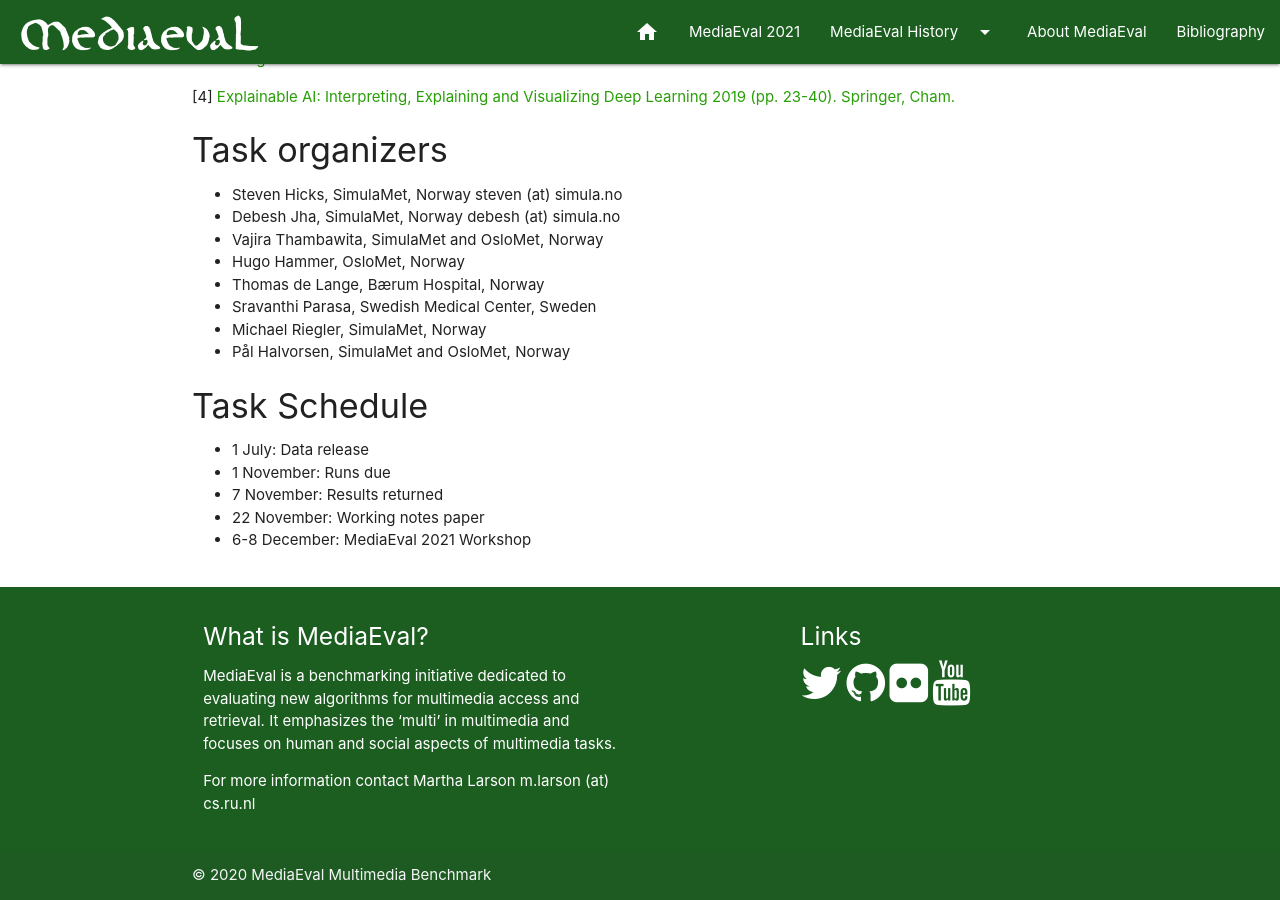
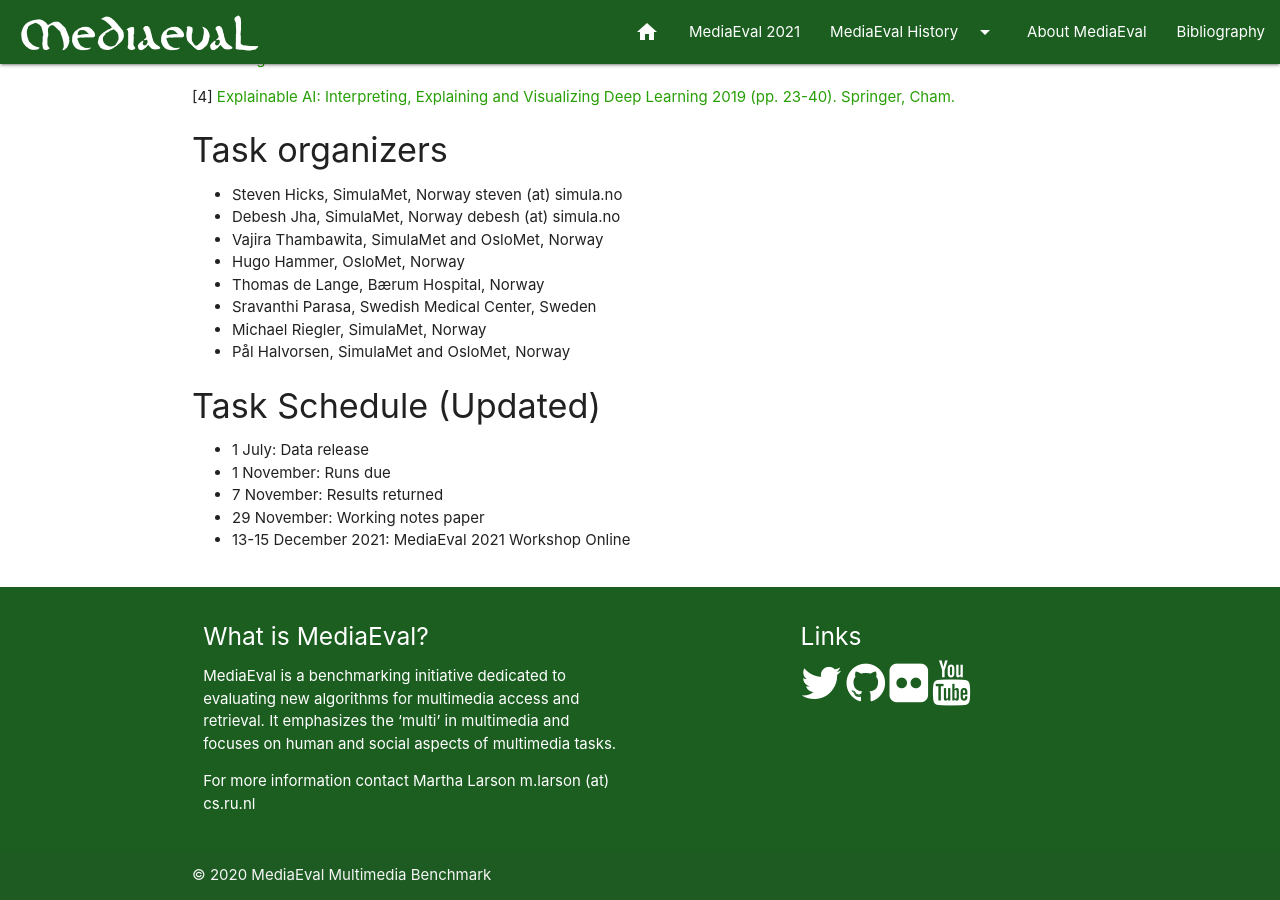
Before and after one commit to multimediaeval/multimediaeval.github.io, a Jekyll site: the page built from _editions/2021/tasks/medico.md, in a window 1280 px wide and 900 px high, scrolled down 2143 px. Built offline with Jekyll 4.4.1, drawn with Linux system fonts in a browser that asks for light colours.

Commit message:
Update medico.md

```diff
--- a/_editions/2021/tasks/medico.md
+++ b/_editions/2021/tasks/medico.md
@@ -72,9 +72,9 @@
 * Michael Riegler, SimulaMet, Norway
 * Pål Halvorsen, SimulaMet and OsloMet, Norway
 
-#### Task Schedule
+#### Task Schedule (Updated)
 * 1 July: Data release <!-- # Replace XX with your date. We suggest setting the date in June-July-->
 * 1 November: Runs due <!-- # Replace XX with your date. We suggest setting enough time in order to have enough time to assess and return the results by the Results returned deadline-->
 * 7 November: Results returned  <!-- Replace XX with your date. Latest possible should be 15 November-->
-* 22 November: Working notes paper  <!-- Fixed. Please do not change. Exact date to be decided-->
-* 6-8 December: MediaEval 2021 Workshop <!-- Fixed. Please do not change. Exact date to be decided-->
+* 29 November: Working notes paper  <!-- Fixed. Please do not change. Exact date to be decided-->
+* 13-15 December 2021: MediaEval 2021 Workshop Online <!-- Fixed. Please do not change. Exact date to be decided-->
```
